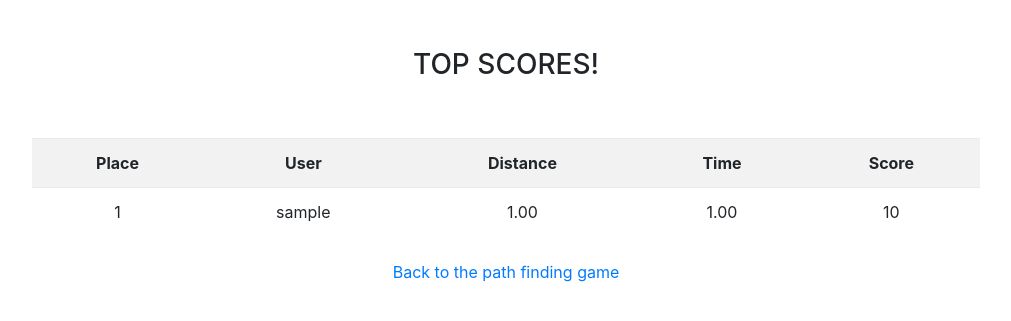
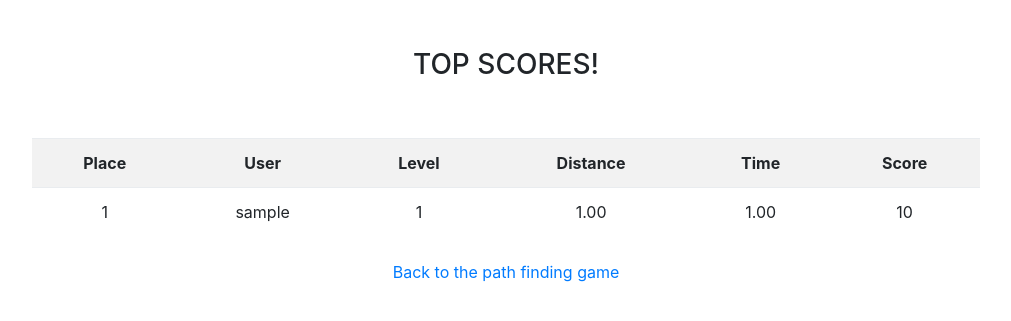
Before and after one commit to dculibrk/pathgameweb, a Flask app: page /scores in a window 1280 px wide. Shown: the part 76-397 px from the top of the page, without its empty margins (134-1145 px from the left). Run offline with Flask 2, Linux system fonts and the light colour scheme; the visitor is signed in with stand-in values (Sample User, id 1); tables that the repository leaves empty hold one stand-in row (values such as "Sample post"); some libraries are stand-ins or nearby versions.

Commit message:
added level display

```diff
--- a/templates/scores.html
+++ b/templates/scores.html
@@ -25,6 +25,7 @@
       <tr>
         <th>Place</th>
         <th>User</th>
+        <th>Level</th>
         <th>Distance</th>
         <th>Time</th>
         <th>Score</th>
@@ -36,6 +37,7 @@
             <tr>
                <td> {{ loop.index }} </td>
                <td> {{ row.user.username }} </td>
+               <td> {{ row.user.level }} </td>
                <td> {{ '%0.2f' % row.shortestpathlength|float  }} </td>
                <td> {{ '%0.2f' % row.besttime|float }} </td>
                <td> {{ row.score }} </td>
```
